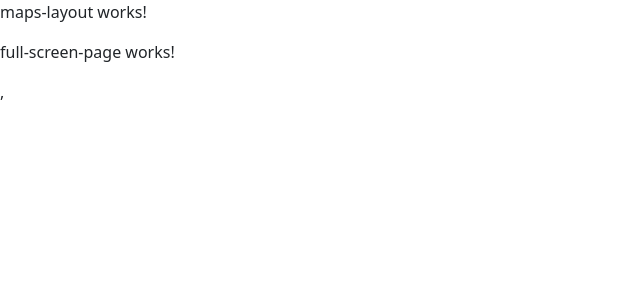
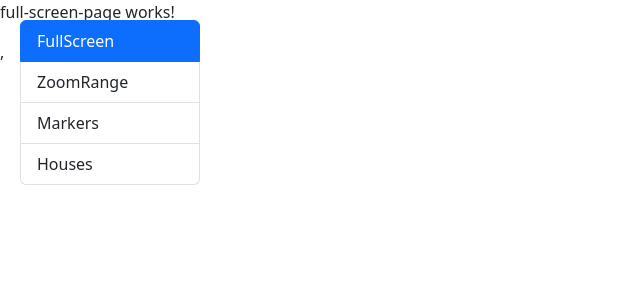
Before and after one commit to Ferla04/angular-projects, an Angular app in the folder 10-mapsApp/: page /maps/fullscreen in a window 1280 px wide. Shown: the top 300 px of the page, without its empty margins (0-640 px from the left). Built offline with nearby package versions, Linux system fonts and the light colour scheme.

Commit message:
feat: update mini-map and side-menu components with routing and styling

```diff
--- a/10-mapsApp/src/app/maps/components/mini-map/mini-map.component.ts
+++ b/10-mapsApp/src/app/maps/components/mini-map/mini-map.component.ts
@@ -1,7 +1,7 @@
 import { ChangeDetectionStrategy, Component } from '@angular/core';
 
 @Component({
-  selector: 'app-mini-map',
+  selector: 'maps-mini-map',
   templateUrl: './mini-map.component.html',
   changeDetection: ChangeDetectionStrategy.OnPush,
 })
--- /dev/null
+++ b/10-mapsApp/src/app/maps/components/side-menu/side-menu.component.css
@@ -0,0 +1,4 @@
+li {
+  cursor: pointer;
+  transition: all 0.3s;
+}
--- a/10-mapsApp/src/app/maps/components/side-menu/side-menu.component.html
+++ b/10-mapsApp/src/app/maps/components/side-menu/side-menu.component.html
@@ -1 +1,10 @@
-<p>side-menu works!</p>,
+<ul class="list-group">
+  <li
+    *ngFor="let item of menuItems"
+    class="list-group-item"
+    [routerLink]="[item.route]"
+    routerLinkActive="active"
+  >
+    {{ item.name }}
+  </li>
+</ul>
--- a/10-mapsApp/src/app/maps/components/side-menu/side-menu.component.ts
+++ b/10-mapsApp/src/app/maps/components/side-menu/side-menu.component.ts
@@ -1,8 +1,21 @@
 import { ChangeDetectionStrategy, Component } from '@angular/core';
 
+interface MenuItem {
+  name: string;
+  route: string;
+}
+
 @Component({
-  selector: 'app-side-menu',
+  selector: 'maps-side-menu',
   templateUrl: './side-menu.component.html',
+  styleUrls: ['./side-menu.component.css'],
   changeDetection: ChangeDetectionStrategy.OnPush,
 })
-export class SideMenuComponent {}
+export class SideMenuComponent {
+  public menuItems: MenuItem[] = [
+    { route: '/maps/fullscreen', name: 'FullScreen' },
+    { route: '/maps/zoom-range', name: 'ZoomRange' },
+    { route: '/maps/markers', name: 'Markers' },
+    { route: '/maps/properties', name: 'Houses' },
+  ];
+}
--- /dev/null
+++ b/10-mapsApp/src/app/maps/layout/maps-layout/maps-layout.component.css
@@ -0,0 +1,7 @@
+maps-side-menu {
+  position: fixed;
+  top: 20px;
+  left: 20px;
+  z-index: 1000;
+  width: 180px;
+}
--- a/10-mapsApp/src/app/maps/layout/maps-layout/maps-layout.component.html
+++ b/10-mapsApp/src/app/maps/layout/maps-layout/maps-layout.component.html
@@ -1,2 +1,2 @@
-<p>maps-layout works!</p>
+<maps-side-menu />
 <router-outlet></router-outlet>
--- a/10-mapsApp/src/app/maps/layout/maps-layout/maps-layout.component.ts
+++ b/10-mapsApp/src/app/maps/layout/maps-layout/maps-layout.component.ts
@@ -2,6 +2,7 @@ import { ChangeDetectionStrategy, Component } from '@angular/core';
 
 @Component({
   templateUrl: './maps-layout.component.html',
+  styleUrls: ['./maps-layout.component.css'],
   changeDetection: ChangeDetectionStrategy.OnPush,
 })
 export class MapsLayoutComponent {}
```
